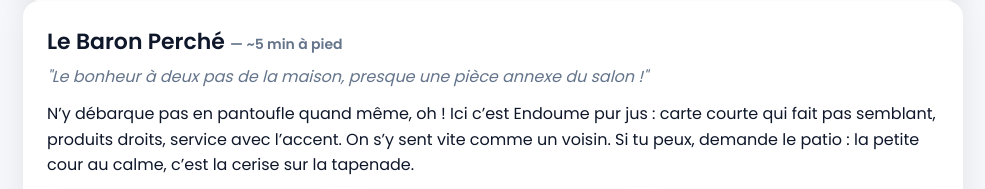
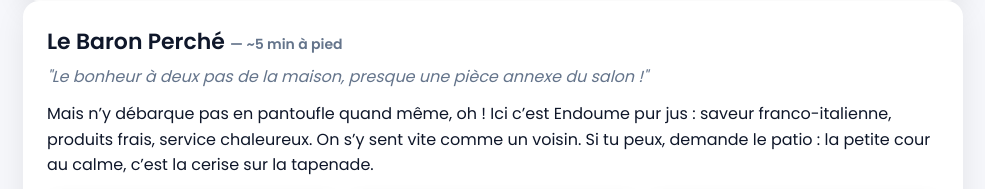
Before and after one commit to louske13/Romeon, a Flask app: page /restaurants in a window 1280 px wide. Shown: the part 608-797 px from the top of the page, without its empty margins (147-1132 px from the left). Run offline with Flask 3, Linux system fonts and the light colour scheme; the visitor is signed in with stand-in values (Sample User, id 1).

Commit message:
Update restaurants.html

```diff
--- a/templates/restaurants.html
+++ b/templates/restaurants.html
@@ -66,8 +66,8 @@
       <h2 class="title">Le Baron Perché <span style="font-size:14px;color:#64748b">— ~5 min à pied</span></h2>
       <p class="italic">"Le bonheur à deux pas de la maison, presque une pièce annexe du salon !"</p>
       <p class="p">
-        N’y débarque pas en pantoufle quand même, oh ! Ici c’est Endoume pur jus :
-        carte courte qui fait pas semblant, produits droits, service avec l’accent.
+        Mais n’y débarque pas en pantoufle quand même, oh ! Ici c’est Endoume pur jus :
+        saveur franco-italienne, produits frais, service chaleureux.
         On s’y sent vite comme un voisin. Si tu peux, demande le patio : la petite cour au calme, c’est la cerise sur la tapenade.
       </p>
       <div class="thumbs">
```
